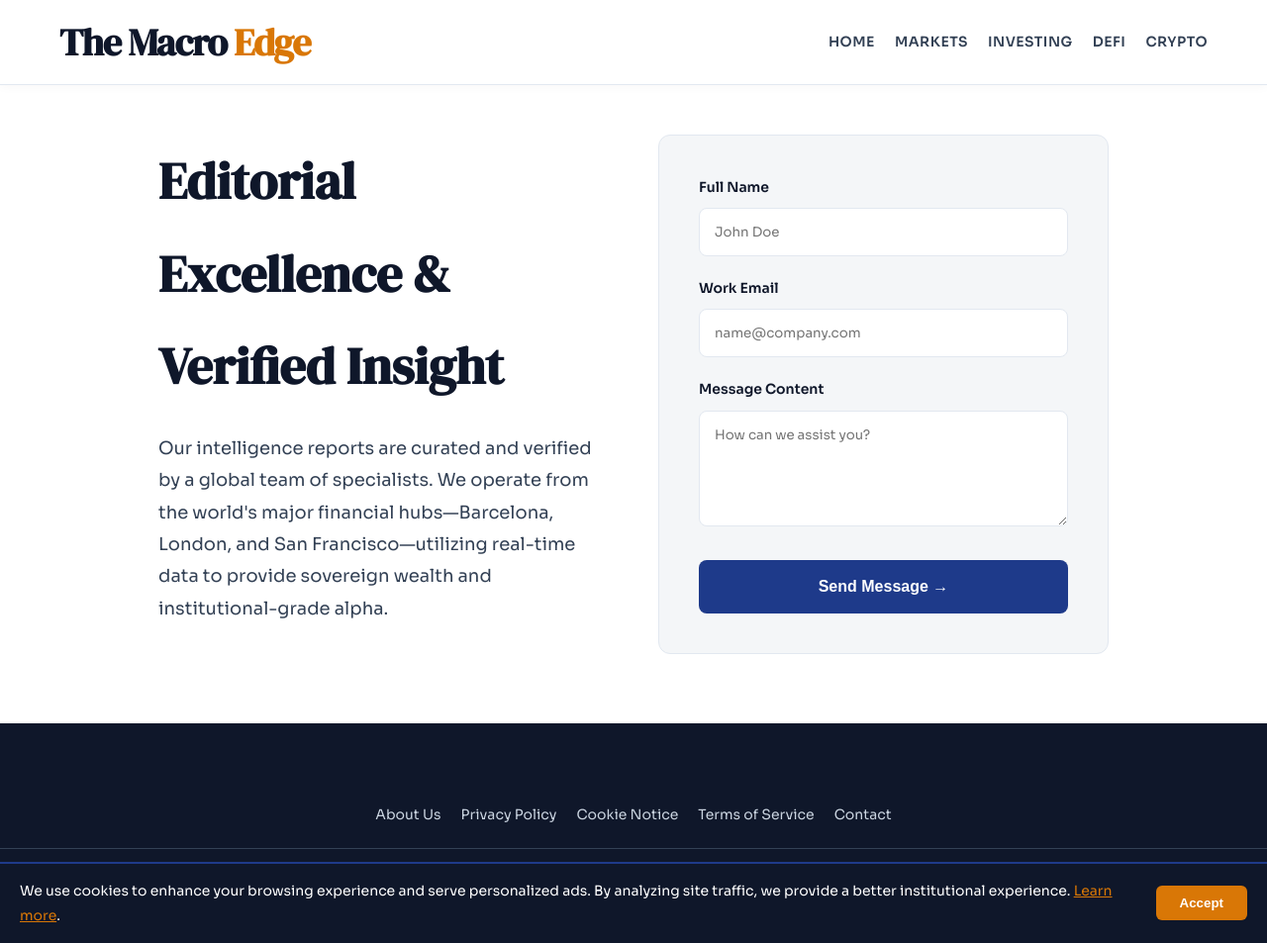
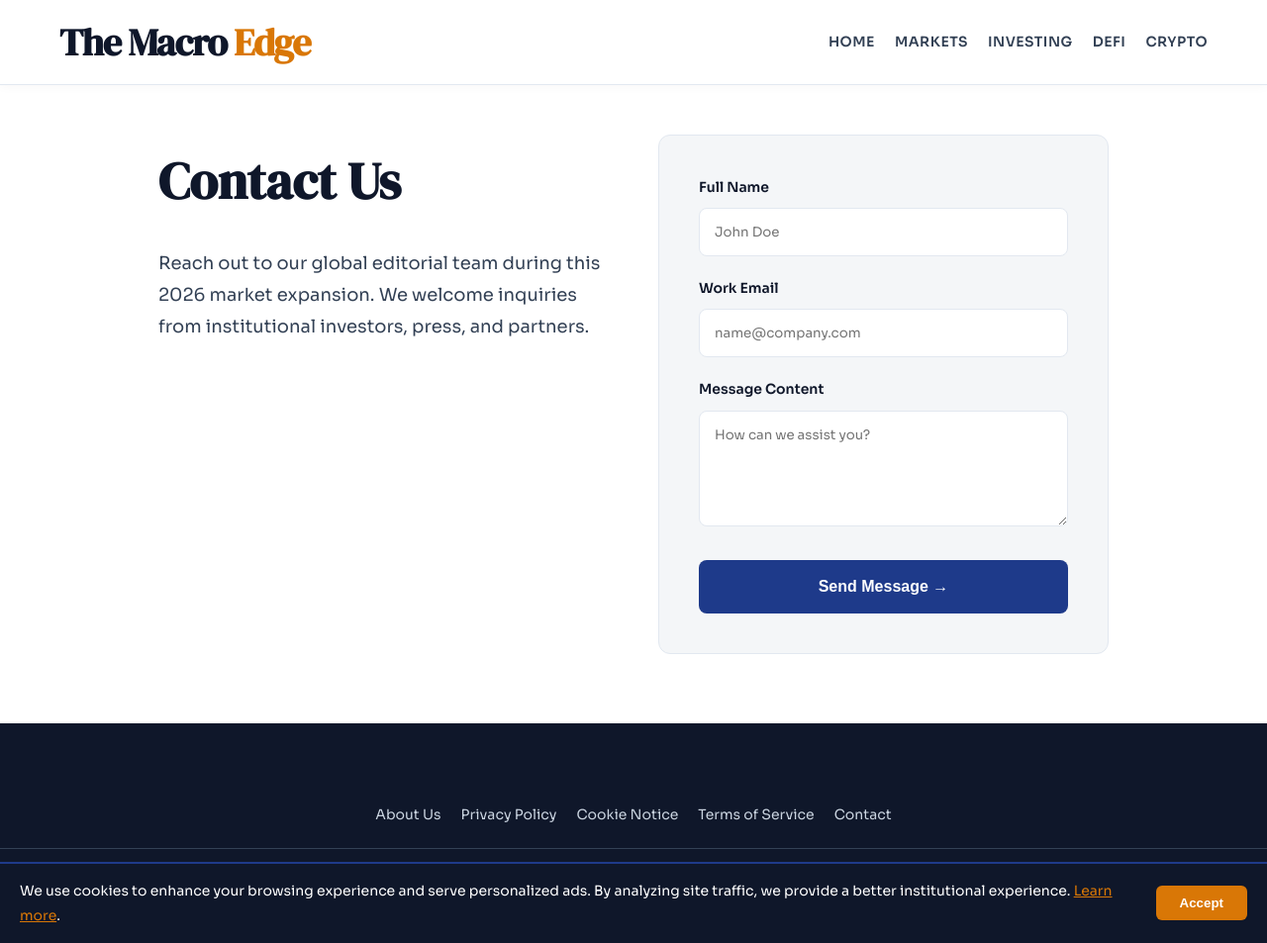
Before and after one commit to Frixx55/FinanceWorld, a Jekyll site: the page built from contact.html, in a window 1280 px wide and 953 px high. Shown: the whole window at 99% size. Built offline with Jekyll 4.4.1, drawn with Linux system fonts in a browser that asks for light colours.

Commit message:
Change heading and paragraph in contact.html
Updated the heading and paragraph text to reflect contact information and outreach for the 2026 market expansion.

```diff
--- a/contact.html
+++ b/contact.html
@@ -8,8 +8,8 @@ permalink: /contact/
   <div style="display: grid; grid-template-columns: 1fr 1fr; gap: 50px; align-items: start;">
 
     <div>
-      <h1 style="font-family: var(--font-display); font-size: 52px; margin-bottom: 20px; color: var(--text);">Editorial Excellence & Verified Insight</h1>
-      <p style="color: var(--text2); font-size: 18px; margin-bottom: 40px; line-height: 1.8;">Our intelligence reports are curated and verified by a global team of specialists. We operate from the world's major financial hubs—Barcelona, London, and San Francisco—utilizing real-time data to provide sovereign wealth and institutional-grade alpha.</p>
+      <h1 style="font-family: var(--font-display); font-size: 52px; margin-bottom: 20px; color: var(--text);">Contact Us</h1>
+      <p style="color: var(--text2); font-size: 18px; margin-bottom: 40px; line-height: 1.8;">Reach out to our global editorial team during this 2026 market expansion. We welcome inquiries from institutional investors, press, and partners.</p>
     </div>
 
     <div style="background: var(--bg2); padding: 40px; border-radius: var(--radius); border: 1px solid var(--border);">
```
